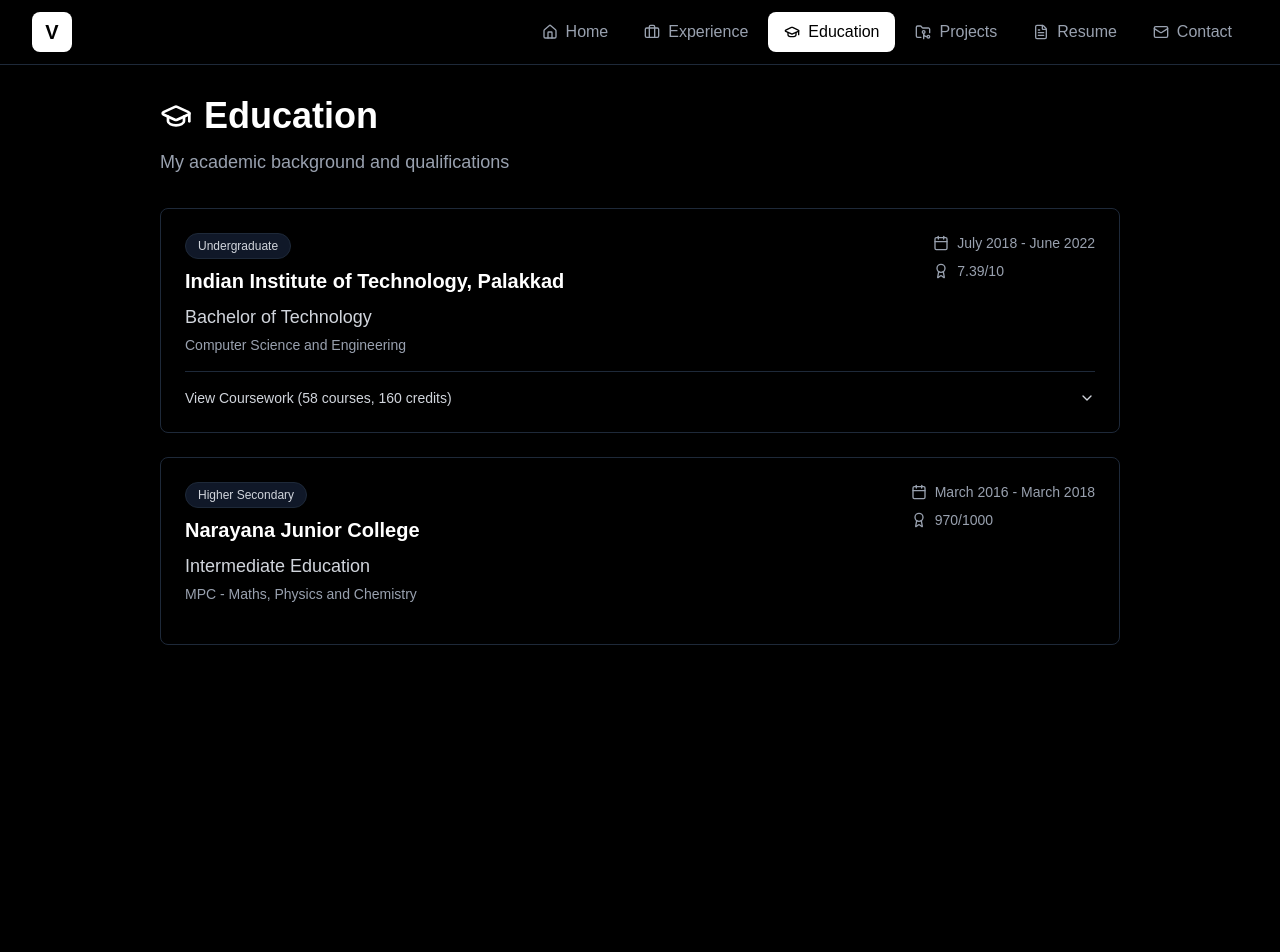
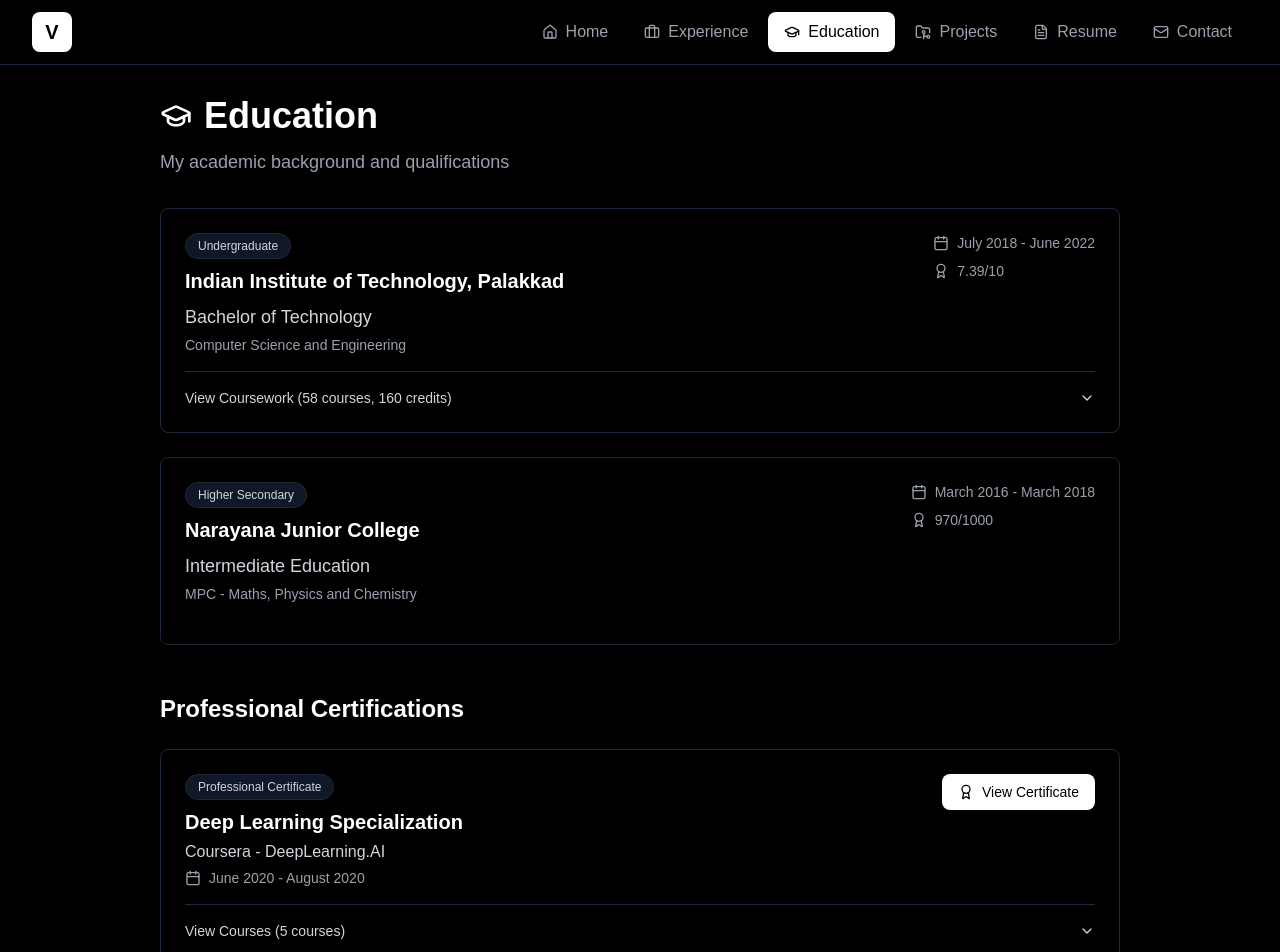
Before and after one commit to vipul43/vipulsme, a Next.js app: page /education in a window 1280 px wide. Shown: the top 952 px of the page. Before the commit the page ends 800 px from the top, so only its background shows below. Built offline with nearby package versions, Linux system fonts and the light colour scheme.

Commit message:
feat(education): add professional certifications section with expandable courses

```diff
--- /dev/null
+++ b/app/components/CertificationCard.tsx
@@ -0,0 +1,120 @@
+"use client";
+
+import {
+  Award,
+  ExternalLink,
+  Calendar,
+  User,
+  ChevronDown,
+  ChevronUp,
+} from "lucide-react";
+import { useState } from "react";
+
+interface Certification {
+  title: string;
+  issuer: string;
+  instructors: string[];
+  completedDate: string;
+  credentialUrl: string;
+}
+
+interface CertificationCardProps {
+  specialization: string;
+  provider: string;
+  period: string;
+  credentialUrl: string;
+  certifications: Certification[];
+}
+
+export default function CertificationCard({
+  specialization,
+  provider,
+  period,
+  credentialUrl,
+  certifications,
+}: CertificationCardProps) {
+  const [showCourses, setShowCourses] = useState(false);
+
+  return (
+    <div className="group relative rounded-lg border border-gray-800 bg-black p-4 transition-all duration-200 hover:border-gray-600 sm:p-6">
+      <div className="mb-4 flex flex-col gap-3 sm:flex-row sm:items-start sm:justify-between sm:gap-4">
+        <div className="flex-1">
+          <div className="mb-2 flex items-center gap-2">
+            <span className="rounded-full border border-gray-800 bg-gray-900 px-3 py-1 text-xs text-gray-300">
+              Professional Certificate
+            </span>
+          </div>
+          <h3 className="mb-1 text-lg font-bold text-white sm:text-xl">
+            {specialization}
+          </h3>
+          <p className="mb-1 text-sm text-gray-300 sm:text-base">{provider}</p>
+          <div className="flex items-center gap-2 text-sm text-gray-400">
+            <Calendar className="h-4 w-4" />
+            <span>{period}</span>
+          </div>
+        </div>
+        <a
+          href={credentialUrl}
+          target="_blank"
+          rel="noopener noreferrer"
+          className="inline-flex items-center gap-2 rounded-lg bg-white px-3 py-2 text-sm font-medium text-black transition-colors hover:bg-gray-200 sm:px-4"
+        >
+          <Award className="h-4 w-4" />
+          <span>View Certificate</span>
+        </a>
+      </div>
+
+      <div className="mt-4 border-t border-gray-800 pt-4">
+        <button
+          onClick={() => setShowCourses(!showCourses)}
+          className="flex w-full items-center justify-between text-left text-sm font-medium text-gray-300 transition-colors hover:text-white"
+        >
+          <span>View Courses ({certifications.length} courses)</span>
+          {showCourses ? (
+            <ChevronUp className="h-4 w-4" />
+          ) : (
+            <ChevronDown className="h-4 w-4" />
+          )}
+        </button>
+
+        {showCourses && (
+          <div className="mt-4 space-y-3">
+            {certifications.map((cert, index) => (
+              <div
+                key={index}
+                className="rounded-lg border border-gray-800 bg-gray-900/30 p-3 transition-colors hover:border-gray-700 sm:p-4"
+              >
+                <div className="flex flex-col gap-3 sm:flex-row sm:items-start sm:justify-between">
+                  <div className="flex-1">
+                    <h5 className="mb-2 text-sm font-semibold text-white sm:text-base">
+                      {cert.title}
+                    </h5>
+                    <div className="space-y-1 text-xs text-gray-400 sm:text-sm">
+                      <div className="flex items-center gap-2">
+                        <User className="h-3.5 w-3.5 flex-shrink-0" />
+                        <span>{cert.instructors.join(", ")}</span>
+                      </div>
+                      <div className="flex items-center gap-2">
+                        <Calendar className="h-3.5 w-3.5 flex-shrink-0" />
+                        <span>{cert.completedDate}</span>
+                      </div>
+                    </div>
+                  </div>
+                  <a
+                    href={cert.credentialUrl}
+                    target="_blank"
+                    rel="noopener noreferrer"
+                    className="inline-flex items-center gap-1.5 rounded-md bg-gray-800 px-3 py-1.5 text-xs whitespace-nowrap text-gray-300 transition-colors hover:bg-gray-700 hover:text-white"
+                  >
+                    <span>Certificate</span>
+                    <ExternalLink className="h-3 w-3" />
+                  </a>
+                </div>
+              </div>
+            ))}
+          </div>
+        )}
+      </div>
+    </div>
+  );
+}
--- a/app/education/page.tsx
+++ b/app/education/page.tsx
@@ -1,6 +1,7 @@
 import { Metadata } from "next";
 import { GraduationCap } from "lucide-react";
 import EducationCard from "../components/EducationCard";
+import CertificationCard from "../components/CertificationCard";
 import Navigation from "../components/Navigation";
 
 export const metadata: Metadata = {
@@ -510,6 +511,57 @@
   },
 ];
 
+const certifications = {
+  specialization: "Deep Learning Specialization",
+  provider: "Coursera - DeepLearning.AI",
+  period: "June 2020 - August 2020",
+  credentialUrl:
+    "https://www.coursera.org/account/accomplishments/specialization/QJUU86LNVPLC",
+  certifications: [
+    {
+      title: "Neural Networks and Deep Learning",
+      issuer: "DeepLearning.AI",
+      instructors: ["Andrew Ng", "Kian Katanforoosh", "Younes Bensouda Mourri"],
+      completedDate: "June 11, 2020",
+      credentialUrl:
+        "https://www.coursera.org/account/accomplishments/verify/VJDGUUAM98QQ",
+    },
+    {
+      title:
+        "Improving Deep Neural Networks: Hyperparameter Tuning, Regularization and Optimization",
+      issuer: "DeepLearning.AI",
+      instructors: ["Andrew Ng", "Kian Katanforoosh", "Younes Bensouda Mourri"],
+      completedDate: "June 16, 2020",
+      credentialUrl:
+        "https://www.coursera.org/account/accomplishments/verify/JJ2LV4DD7A33",
+    },
+    {
+      title: "Structuring Machine Learning Projects",
+      issuer: "DeepLearning.AI",
+      instructors: ["Andrew Ng", "Younes Bensouda Mourri", "Kian Katanforoosh"],
+      completedDate: "June 26, 2020",
+      credentialUrl:
+        "https://www.coursera.org/account/accomplishments/verify/SH7BW8L3D2C4",
+    },
+    {
+      title: "Convolutional Neural Networks",
+      issuer: "DeepLearning.AI",
+      instructors: ["Andrew Ng", "Kian Katanforoosh", "Younes Bensouda Mourri"],
+      completedDate: "August 2, 2020",
+      credentialUrl:
+        "https://www.coursera.org/account/accomplishments/verify/2AXX6UHWXQ9Y",
+    },
+    {
+      title: "Sequence Models",
+      issuer: "DeepLearning.AI",
+      instructors: ["Andrew Ng", "Kian Katanforoosh", "Younes Bensouda Mourri"],
+      completedDate: "August 6, 2020",
+      credentialUrl:
+        "https://www.coursera.org/account/accomplishments/verify/Z8PLXZYDSV2L",
+    },
+  ],
+};
+
 export default function EducationPage() {
   return (
     <div className="min-h-screen bg-black">
@@ -530,6 +582,13 @@
             <EducationCard key={index} {...edu} />
           ))}
         </div>
+
+        <div className="mt-12">
+          <h2 className="mb-6 text-2xl font-bold text-white">
+            Professional Certifications
+          </h2>
+          <CertificationCard {...certifications} />
+        </div>
       </div>
     </div>
   );
```
